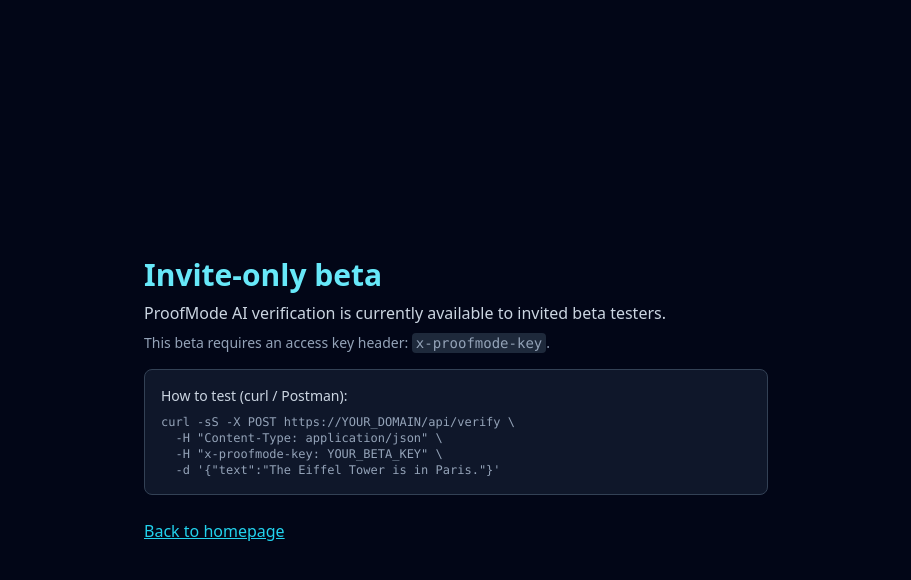
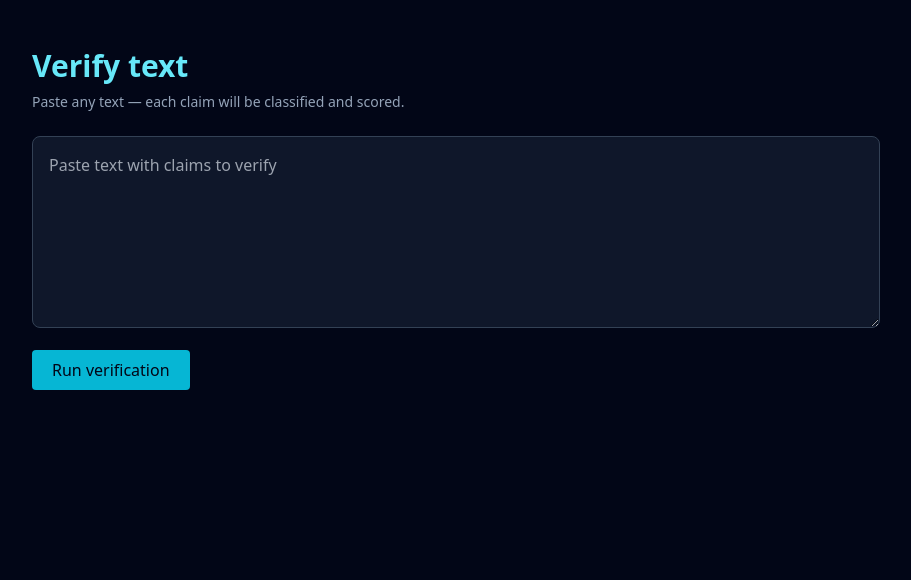
Before and after one commit to ThatLarryIsMe/AI-CHECK-App, a Next.js app in the folder apps/web/: page /verify in a window 1280 px wide. Shown: the top 580 px of the page, without its empty margins (184-1095 px from the left). Built offline with nearby package versions, Linux system fonts and the light colour scheme.

Commit message:
feat(O1): simplify page.tsx — remove server-side gate, delegate to client key-entry modal

```diff
--- a/apps/web/app/verify/page.tsx
+++ b/apps/web/app/verify/page.tsx
@@ -1,40 +1,8 @@
-import Link from "next/link";
-import { headers } from "next/headers";
-import { requireBetaKey } from "@/lib/access";
 import { VerifyClient } from "./verify-client";
 
-// N3: Beta key is read ONLY from the x-proofmode-key request header.
-// Query param (?key=...) support has been removed entirely.
-export default async function VerifyPage() {
-  const headerStore = await headers();
-  const reqLike = {
-    headers: headerStore,
-    url: "https://proofmode.local/verify",
-  };
-  const access = requireBetaKey(reqLike);
-  if (!access.ok) {
-    return (
-      <main className="mx-auto flex min-h-screen max-w-2xl flex-col justify-center px-6 py-12 text-slate-100">
-        <h1 className="mb-2 text-3xl font-semibold text-cyan-300">Invite-only beta</h1>
-        <p className="text-slate-300">
-          ProofMode AI verification is currently available to invited beta testers.
-        </p>
-        <p className="mt-2 text-sm text-slate-400">
-          This beta requires an access key header:{" "}
-          <code className="rounded bg-slate-800 px-1 py-0.5">x-proofmode-key</code>.
-        </p>
-        <div className="mt-4 rounded-lg border border-slate-700 bg-slate-900 p-4 text-sm">
-          <p className="mb-2 font-medium text-slate-300">How to test (curl / Postman):</p>
-          <pre className="overflow-x-auto text-xs text-slate-400">{`curl -sS -X POST https://YOUR_DOMAIN/api/verify \\\n  -H "Content-Type: application/json" \\\n  -H "x-proofmode-key: YOUR_BETA_KEY" \\\n  -d '{"text":"The Eiffel Tower is in Paris."}'`}</pre>
-        </div>
-        <Link href="/" className="mt-6 text-cyan-400 underline hover:text-cyan-300">
-          Back to homepage
-        </Link>
-      </main>
-    );
-  }
-  // Forward the validated key to the client so it can authenticate
-  // browser-side fetch calls to /api/verify via the same header.
-  const betaKey = headerStore.get("x-proofmode-key") ?? null;
-  return <VerifyClient betaKey={betaKey} />;
+// O1: Gate is now fully client-side via key-entry modal + sessionStorage.
+// Server-side requireBetaKey check removed from this page.
+// API routes remain protected by the x-proofmode-key header (unchanged).
+export default function VerifyPage() {
+  return <VerifyClient />;
 }
```
